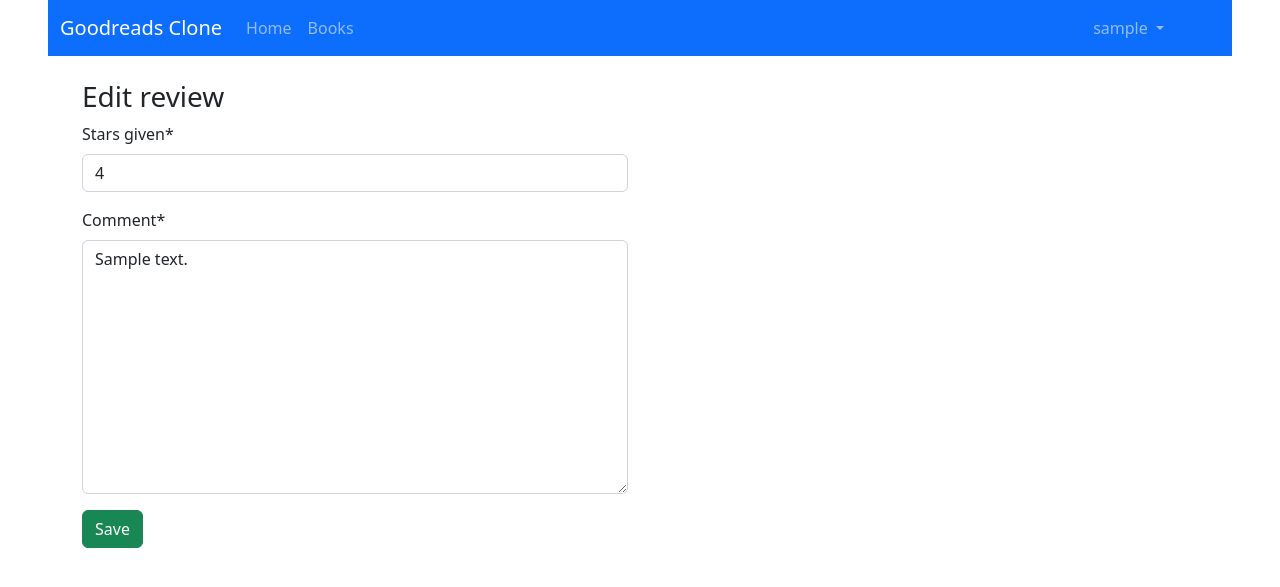
After one commit to Parvozbekk/clone-of-goodreads.com, a Django app: page /books/1/reviews/1/edit/ in a window 1280 px wide. The commit adds this page. Shown: the top 587 px of the page. Run offline with Django 4.2, Linux system fonts and the light colour scheme; a user stored in the database is signed in; tables that the repository leaves empty hold one stand-in row (values such as "Sample post"); some libraries are stand-ins or nearby versions.

Commit message:
Adding feature (edit and delete reviews)
Updating views.py, adding edit_review.html, confirm_delete_review.html, updating base.html

```diff
--- a/books/templates/books/detail.html
+++ b/books/templates/books/detail.html
@@ -52,6 +52,10 @@
                 </div>
                 <div class="col-7">
                     <b>{{ review.user.username }}</b> rated it {{ review.stars_given }} stars <span class="fw-lighter">{{ review.created_at }}</span>
+                    {% if review.user == request.user %}
+                    <a href="{% url 'books:edit-review' book.id review.id %}"><i class="bi bi-pen"></i></a>
+                    <a href="{% url 'books:confirm-delete-review' book.id review.id %}"><i class="bi bi-trash"></i></a>
+                    {% endif %}
                     <p class="mt-2 font-monospace">{{ review.comment }}</p>
                 </div>
             </div>
--- /dev/null
+++ b/books/templates/books/edit_review.html
@@ -0,0 +1,19 @@
+{% extends 'base.html' %}
+{% load crispy_forms_tags %}
+
+{%  block title %} Edit review {% endblock %}
+
+{% block content %}
+    <h3>Edit review</h3>
+
+    <div class="row mb-4">
+        <div class="col-6">
+            <form method="post" action="{% url 'books:edit-review' book.id review.id %}">
+                {% csrf_token %}
+                {{ review_form | crispy }}
+                <button class="btn btn-success">Save</button>
+            </form>
+        </div>
+    </div>
+
+{% endblock %}
--- a/books/urls.py
+++ b/books/urls.py
@@ -1,9 +1,20 @@
 from django.urls import path
-from books.views import BooksView, BookDetailView, AddReviewView
+from books.views import BooksView, BookDetailView, AddReviewView, EditReviewView, ConfirmDeleteReviewView, DeleteReviewView
 
 app_name = "books"
 urlpatterns = [
     path("", BooksView.as_view(), name = "list"),
     path("<int:id>/", BookDetailView.as_view(), name = "detail"),
-    path("<int:id>/reviews/", AddReviewView.as_view(), name = "reviews")
+    path("<int:id>/reviews/", AddReviewView.as_view(), name = "reviews"),
+    path("<int:book_id>/reviews/<int:review_id>/edit/", EditReviewView.as_view(), name = "edit-review"),
+    path(
+        "<int:book_id>/reviews/<int:review_id>/delete/confirm/",
+         ConfirmDeleteReviewView.as_view(),
+         name = "confirm-delete-review"
+    ),
+    path(
+        "<int:book_id>/reviews/<int:review_id>/delete/",
+         DeleteReviewView.as_view(),
+         name = "delete-review"
+    ),
 ]
--- a/books/views.py
+++ b/books/views.py
@@ -3,6 +3,7 @@ from django.core.paginator import Paginator
 from django.shortcuts import render, redirect
 from django.views import View
 from django.urls import reverse
+from django.contrib import messages
 
 from books.forms import BookReviewForm
 from books.models import Book, BookReview
@@ -50,3 +51,39 @@ class AddReviewView(LoginRequiredMixin, View):
             return redirect(reverse('books:detail', kwargs = {'id': book.id}))
 
         return render(request, "books/detail.html", {"book": book, 'review_form': review_form})
+
+class EditReviewView(LoginRequiredMixin, View):
+    def get(self, request, book_id, review_id):
+        book = Book.objects.get(id = book_id)
+        review = book.bookreview_set.get(id = review_id)
+        review_form = BookReviewForm(instance=review)
+
+        return render(request, "books/edit_review.html", {'book': book, 'review':review, 'review_form':review_form})
+
+    def post(self, request, book_id, review_id):
+        book = Book.objects.get(id=book_id)
+        review = book.bookreview_set.get(id=review_id)
+        review_form = BookReviewForm(instance=review, data = request.POST)
+
+        if review_form.is_valid():
+            review_form.save()
+            return redirect(reverse('books:detail', kwargs={'id': book.id}))
+
+        return render(request, "books/edit_review.html", {'book': book, 'review': review, 'review_form': review_form})
+
+class ConfirmDeleteReviewView(LoginRequiredMixin, View):
+    def get(self, request, book_id, review_id):
+        book = Book.objects.get(id=book_id)
+        review = book.bookreview_set.get(id=review_id)
+
+        return render(request, "books/confirm_delete_review.html", {'book':book, 'review':review})
+
+class DeleteReviewView(LoginRequiredMixin, View):
+    def get(self, request, book_id, review_id):
+        book = Book.objects.get(id=book_id)
+        review = book.bookreview_set.get(id=review_id)
+
+        review.delete()
+        messages.success(request, "You have successfully deleted this review")
+
+        return redirect(reverse('books:detail', kwargs={'id': book.id}))
--- a/templates/base.html
+++ b/templates/base.html
@@ -12,7 +12,7 @@
     <title>{% block title %} Goodreads clone {% endblock %}</title>
     <!-- CSS only -->
     <link href="https://cdn.jsdelivr.net/npm/bootstrap@5.2.1/dist/css/bootstrap.min.css" rel="stylesheet" integrity="sha384-iYQeCzEYFbKjA/T2uDLTpkwGzCiq6soy8tYaI1GyVh/UjpbCx/TYkiZhlZB6+fzT" crossorigin="anonymous">
-
+    <link rel="stylesheet" href="https://cdn.jsdelivr.net/npm/bootstrap-icons@1.10.2/font/bootstrap-icons.css">
     <link rel="stylesheet" href="{% static 'css/main.css' %}" type="text/css">
 
 </head>
```
Also changed, not shown: books/templates/books/confirm_delete_review.html (added, +17 -0 lines).
